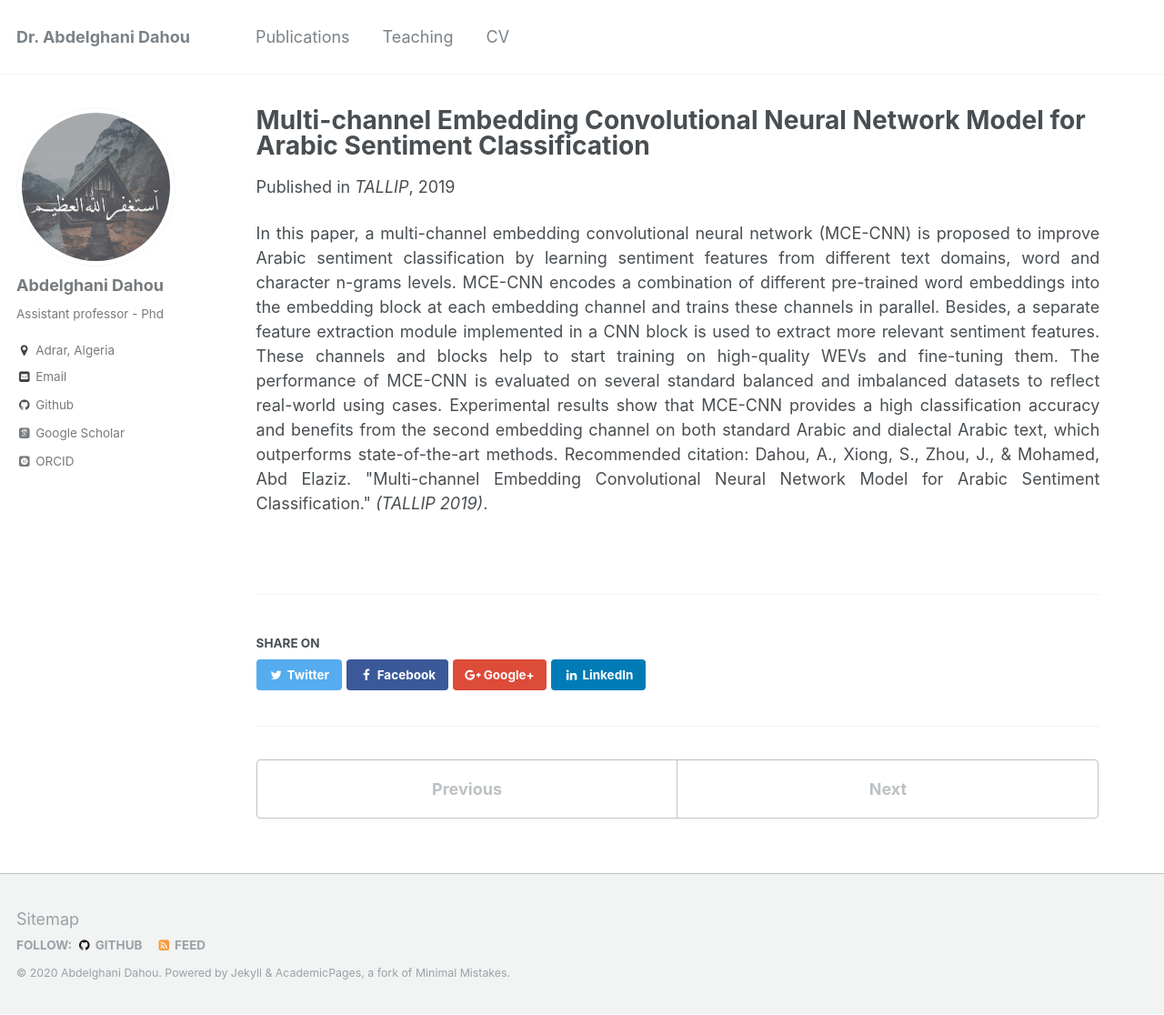
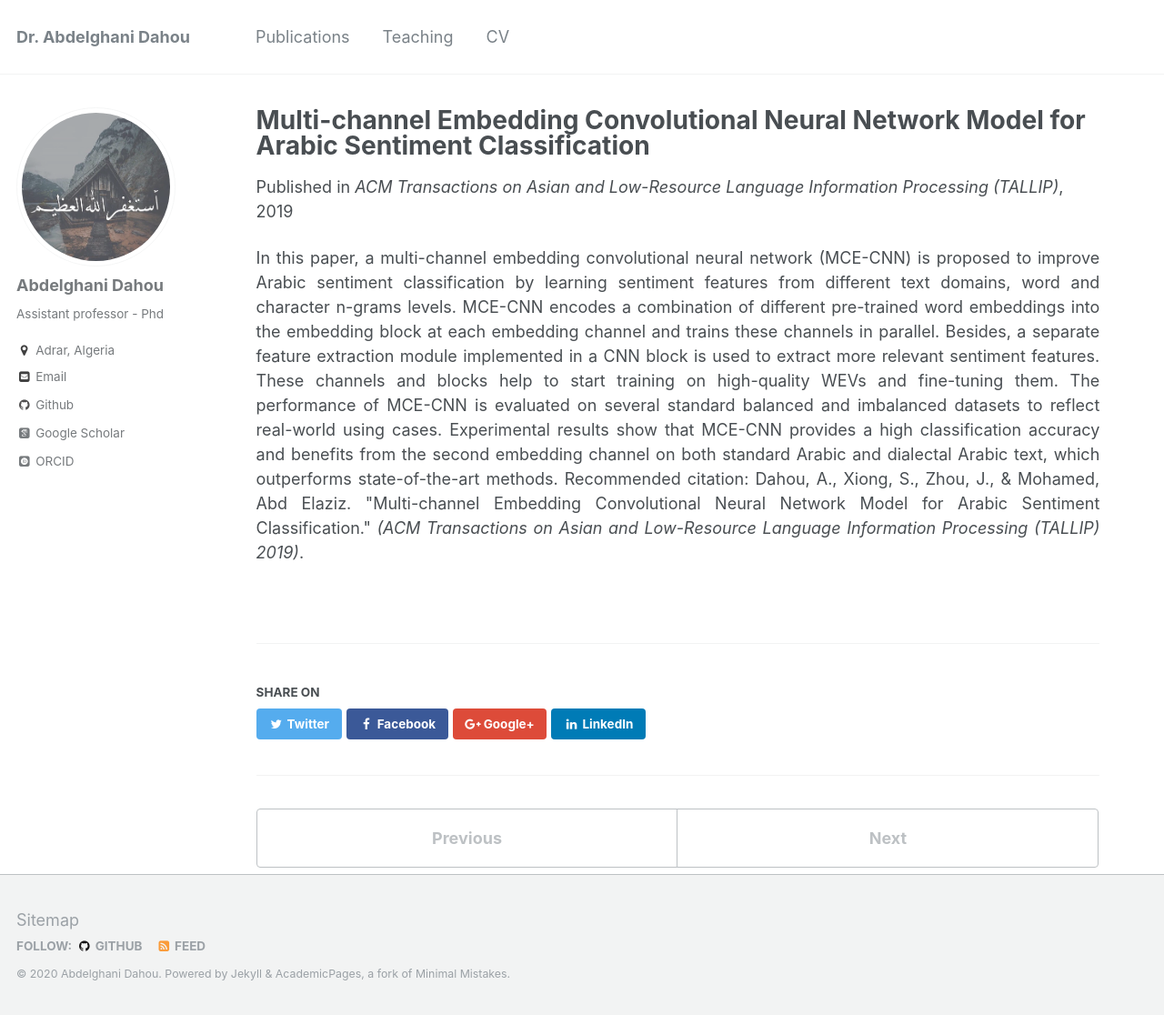
Before and after one commit to dr-dahou-adrar/dr-dahou-adrar.github.io, a Jekyll site: the page built from _publications/MCE-CNN-2019.md, in a window 1280 px wide and 1116 px high. Shown: the whole window at 91% size. Built offline with Jekyll 4.4.1, drawn with Linux system fonts in a browser that asks for light colours; some web fonts are replaced.

Commit message:
Updated publications

```diff
--- a/_publications/MCE-CNN-2019.md
+++ b/_publications/MCE-CNN-2019.md
@@ -4,7 +4,7 @@ collection: publications
 permalink: /publication/MCE-CNN-2019
 #excerpt: 'paper description to be shown in main publication page'
 date: 2019-5-21
-venue: 'TALLIP'
+venue: 'ACM Transactions on Asian and Low-Resource Language Information Processing (TALLIP)'
 #paperurl: 'http://dahouabdelghani.github.io/files/C16-1228.pdf'
 #citation: 'Dahou, A., Xiong, S., Zhou, J., & Mohamed, Abd Elaziz. &quot;Multi-channel Embedding Convolutional Neural Network Model for Arabic Sentiment Classification.&quot; <i>TALLIP</i>. 1(1).'
 ---
@@ -13,5 +13,5 @@ In this paper, a multi-channel embedding convolutional neural network (MCE-CNN)
 
 Besides, a separate feature extraction module implemented in a CNN block is used to extract more relevant sentiment features. These channels and blocks help to start training on high-quality WEVs and fine-tuning them. The performance of MCE-CNN is evaluated on several standard balanced and imbalanced datasets to reflect real-world using cases. Experimental results show that MCE-CNN provides a high classification accuracy and benefits from the second embedding channel on both standard Arabic and dialectal Arabic text, which outperforms state-of-the-art methods.
 
-Recommended citation: Dahou, A., Xiong, S., Zhou, J., & Mohamed, Abd Elaziz. "Multi-channel Embedding Convolutional Neural Network Model for Arabic Sentiment Classification." <i>(TALLIP 2019)</i>.
+Recommended citation: Dahou, A., Xiong, S., Zhou, J., & Mohamed, Abd Elaziz. "Multi-channel Embedding Convolutional Neural Network Model for Arabic Sentiment Classification." <i>(ACM Transactions on Asian and Low-Resource Language Information Processing (TALLIP) 2019)</i>.
 </p>
```
